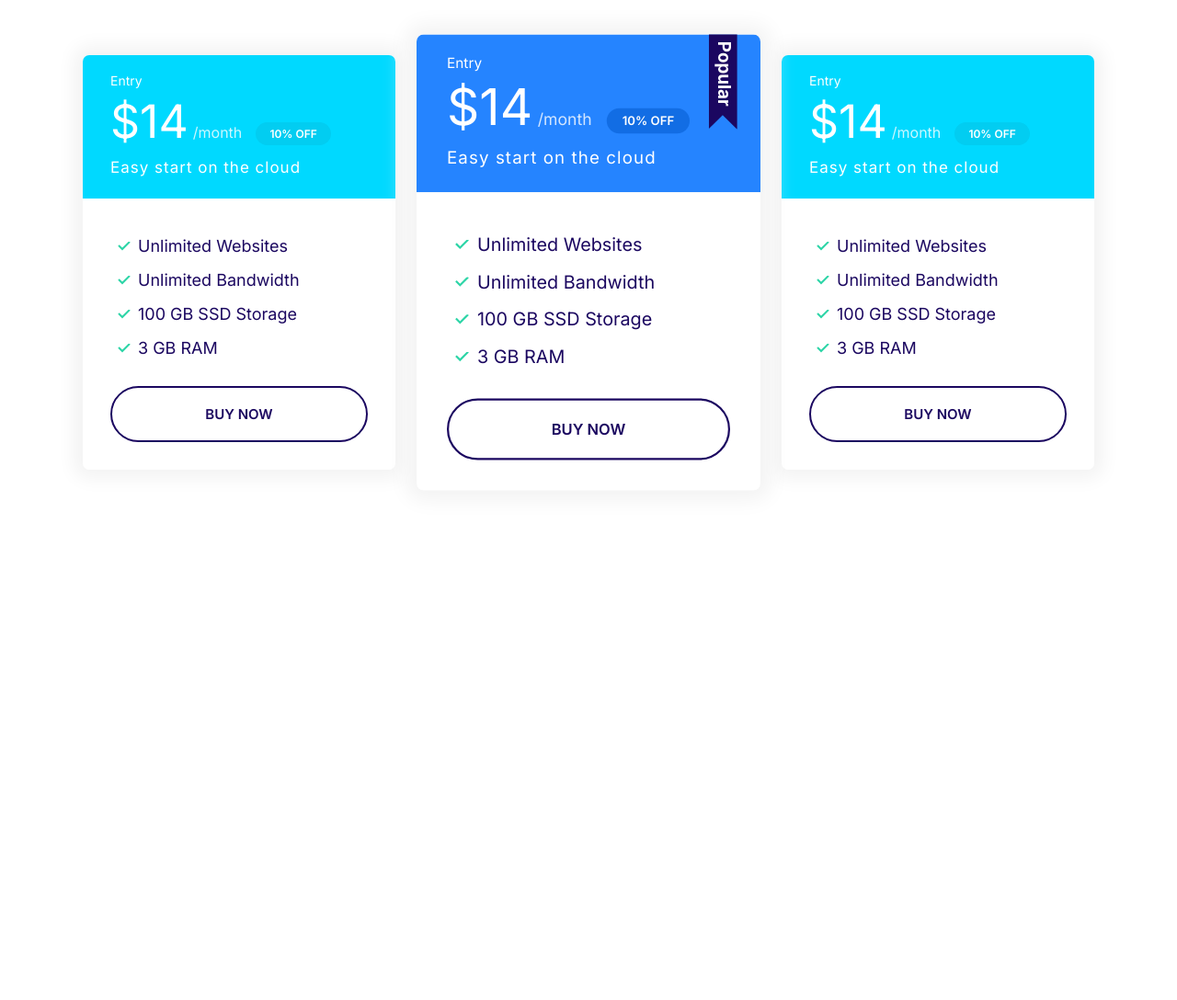
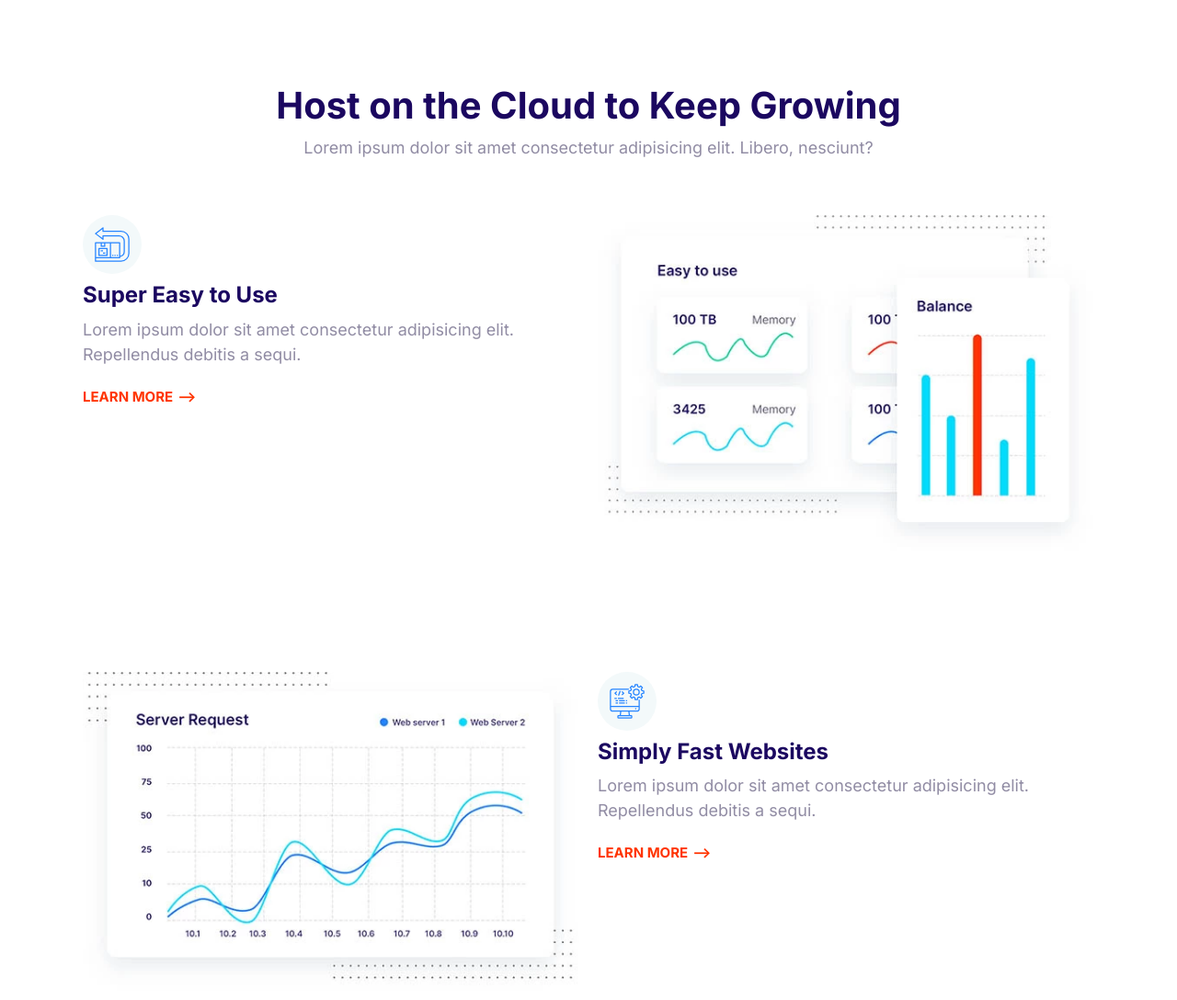
Before and after one commit to Jaymieblaze/Jamify, a plain HTML site: page index.html in a window 1280 px wide. Shown: the top 1088 px of the page at 92% size. Before the commit the page ends 800 px from the top, so only its background shows below. Drawn offline with Linux system fonts and the light colour scheme.

Commit message:
Creating Features Block.

```diff
--- a/css/styles.css
+++ b/css/styles.css
@@ -755,3 +755,26 @@ nav.collapsible--expanded .nav__toggler {
     max-width: 500px;
     margin: 0 auto;
 }
+
+/* Features */
+.feature {
+    gap: 4rem 2rem;
+    margin: 12rem 0;
+}
+
+.feature:first-of-type {
+    margin-top: 6rem;
+}
+.feature__heading {
+    margin: 1rem 0;
+}
+
+.feature__image {
+    width: 100%;
+}
+
+@media screen and (min-width: 768px) {
+    .feature:nth-of-type(even) .feature__content {
+        order: 2;
+    }
+}
--- a/index.html
+++ b/index.html
@@ -14,69 +14,118 @@
     <link rel="stylesheet" href="css/styles.css" />
   </head>
   <body>
-    <section class="block container block-plans">
-      <div class="grid grid--1x3">
-        <div class="plan">
-          <div class="card card--secondary">
-            <header class="card__header">
-              <h3 class="plan__name">Entry</h3>
-              <span class="plan__price">$14</span>
-              <span class="plan__billing-cycle">/month</span>
-              <span class="badge badge--secondary badge--small">10% OFF</span>
-              <span class="plan__description">Easy start on the cloud</span>
-            </header>
-            <div class="card__body">
-              <ul class="list list--tick">
-                <li class="list__item">Unlimited Websites</li>
-                <li class="list__item">Unlimited Bandwidth</li>
-                <li class="list__item">100 GB SSD Storage</li>
-                <li class="list__item">3 GB RAM</li>
-              </ul>
-              <button class="btn btn--outline btn--block">Buy Now</button>
-            </div>
-          </div>
+    <section class="block container">
+      <header class="block__header">
+        <h2>Host on the Cloud to Keep Growing</h2>
+        <p>
+          Lorem ipsum dolor sit amet consectetur adipisicing elit. Libero,
+          nesciunt?
+        </p>
+      </header>
+      <article class="grid grid--1x2 feature">
+        <div class="feature__content">
+          <span class="icon-container">
+            <svg class="icon icon--primary">
+              <use xlink:href="images/sprite.svg#easy"></use>
+            </svg>
+          </span>
+          <h3 class="feature__heading">Super Easy to Use</h3>
+          <p>
+            Lorem ipsum dolor sit amet consectetur adipisicing elit. Repellendus
+            debitis a sequi.
+          </p>
+          <a href="" class="link-arrow">Learn More</a>
         </div>
-        <div class="plan plan--popular">
-          <div class="card card--primary">
-            <header class="card__header">
-              <h3 class="plan__name">Entry</h3>
-              <span class="plan__price">$14</span>
-              <span class="plan__billing-cycle">/month</span>
-              <span class="badge badge--primary badge--small">10% OFF</span>
-              <span class="plan__description">Easy start on the cloud</span>
-            </header>
-            <div class="card__body">
-              <ul class="list list--tick">
-                <li class="list__item">Unlimited Websites</li>
-                <li class="list__item">Unlimited Bandwidth</li>
-                <li class="list__item">100 GB SSD Storage</li>
-                <li class="list__item">3 GB RAM</li>
-              </ul>
-              <button class="btn btn--outline btn--block">Buy Now</button>
-            </div>
-          </div>
+        <picture>
+          <source
+            type="image/webp"
+            srcset="images/easy.webp 1x, images/easy@2x.webp 2x"
+          />
+          <source
+            type="image/jpg"
+            srcset="images/easy.jpg 1x, images/easy@2x.jpg 2x"
+          />
+          <img class="feature__image" src="images/easy@2x.jpg" alt="" />
+        </picture>
+      </article>
+      <article class="grid grid--1x2 feature">
+        <div class="feature__content">
+          <span class="icon-container">
+            <svg class="icon icon--primary">
+              <use xlink:href="images/sprite.svg#computer"></use>
+            </svg>
+          </span>
+          <h3 class="feature__heading">Simply Fast Websites</h3>
+          <p>
+            Lorem ipsum dolor sit amet consectetur adipisicing elit. Repellendus
+            debitis a sequi.
+          </p>
+          <a href="" class="link-arrow">Learn More</a>
         </div>
-        <div class="plan">
-          <div class="card card--secondary">
-            <header class="card__header">
-              <h3 class="plan__name">Entry</h3>
-              <span class="plan__price">$14</span>
-              <span class="plan__billing-cycle">/month</span>
-              <span class="badge badge--secondary badge--small">10% OFF</span>
-              <span class="plan__description">Easy start on the cloud</span>
-            </header>
-            <div class="card__body">
-              <ul class="list list--tick">
-                <li class="list__item">Unlimited Websites</li>
-                <li class="list__item">Unlimited Bandwidth</li>
-                <li class="list__item">100 GB SSD Storage</li>
-                <li class="list__item">3 GB RAM</li>
-              </ul>
-              <button class="btn btn--outline btn--block">Buy Now</button>
-            </div>
-          </div>
+        <picture>
+          <source
+            type="image/webp"
+            srcset="images/fast.webp 1x, images/fast@2x.webp 2x"
+          />
+          <source
+            type="image/jpg"
+            srcset="images/fast.jpg 1x, images/fast@2x.jpg 2x"
+          />
+          <img class="feature__image" src="images/fast@2x.jpg" alt="" />
+        </picture>
+      </article>
+      <article class="grid grid--1x2 feature">
+        <div class="feature__content">
+          <span class="icon-container">
+            <svg class="icon icon--primary">
+              <use xlink:href="images/sprite.svg#wordpress"></use>
+            </svg>
+          </span>
+          <h3 class="feature__heading">Super Easy to Use</h3>
+          <p>
+            Lorem ipsum dolor sit amet consectetur adipisicing elit. Repellendus
+            debitis a sequi.
+          </p>
+          <a href="" class="link-arrow">Learn More</a>
         </div>
-      </div>
+        <picture>
+          <source
+            type="image/webp"
+            srcset="images/wordpress.webp 1x, images/wordpress@2x.webp 2x"
+          />
+          <source
+            type="image/jpg"
+            srcset="images/wordpress.jpg 1x, images/wordpress@2x.jpg 2x"
+          />
+          <img class="feature__image" src="images/wordpress@2x.jpg" alt="" />
+        </picture>
+      </article>
+      <article class="grid grid--1x2 feature">
+        <div class="feature__content">
+          <span class="icon-container">
+            <svg class="icon icon--primary">
+              <use xlink:href="images/sprite.svg#clock"></use>
+            </svg>
+          </span>
+          <h3 class="feature__heading">Super Easy to Use</h3>
+          <p>
+            Lorem ipsum dolor sit amet consectetur adipisicing elit. Repellendus
+            debitis a sequi.
+          </p>
+          <a href="" class="link-arrow">Learn More</a>
+        </div>
+        <picture>
+          <source
+            type="image/webp"
+            srcset="images/support.webp 1x, images/support@2x.webp 2x"
+          />
+          <source
+            type="image/jpg"
+            srcset="images/support.jpg 1x, images/support@2x.jpg 2x"
+          />
+          <img class="feature__image" src="images/support@2x.jpg" alt="" />
+        </picture>
+      </article>
     </section>
     <script src="js/main.js"></script>
   </body>
```
Also changed, not shown: components/features-block.html (added, +112 -0 lines), components/icons.html (+1 -1 lines), images/easy.jpg (added), images/easy.webp (added), images/easy@2x.jpg (added), images/easy@2x.webp (added), images/fast.jpg (added), images/fast.webp (added), images/fast@2x.jpg (added), images/fast@2x.webp (added), images/support.jpg (added), images/support.webp (added), images/support@2x.jpg (added), images/support@2x.webp (added), 4 more files.
